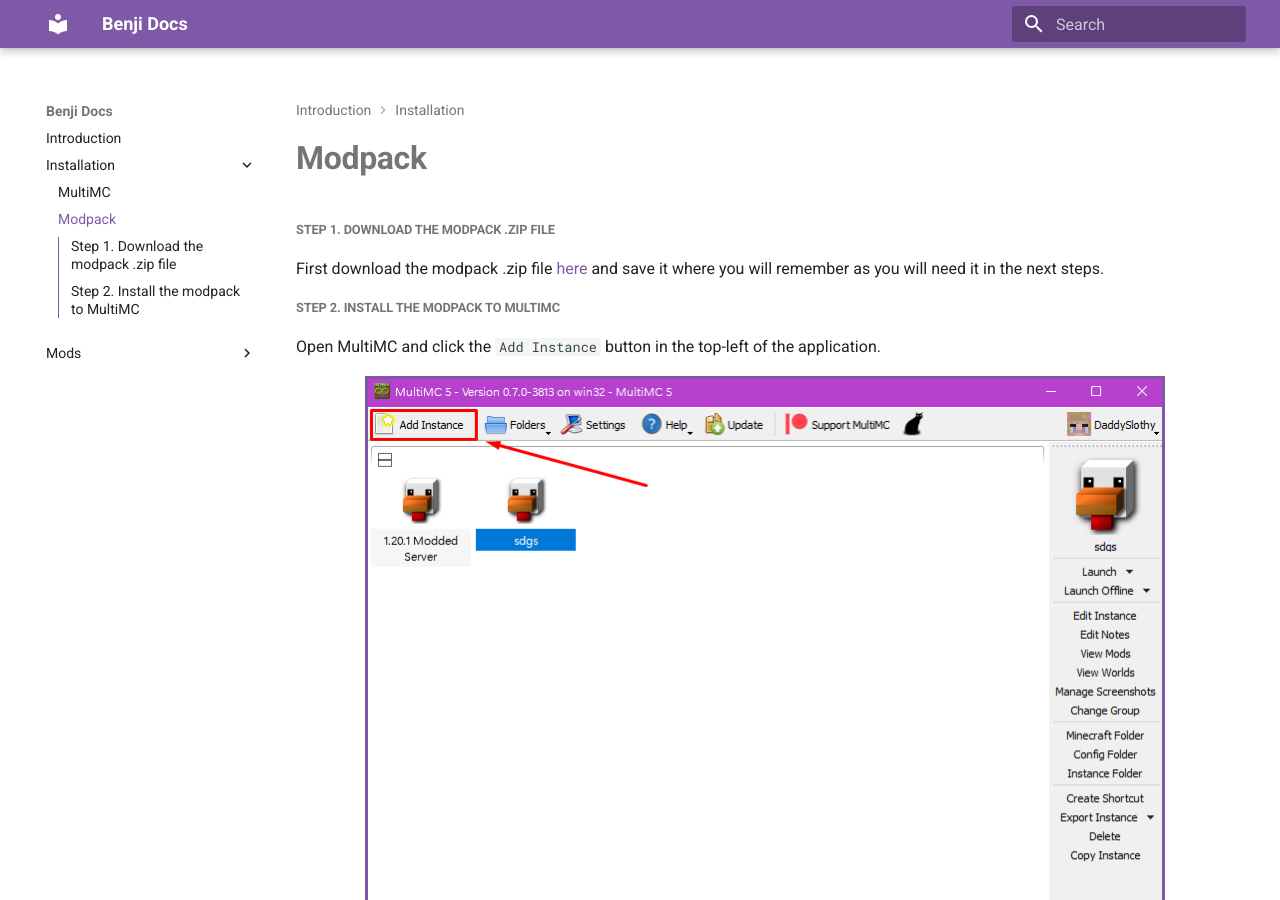
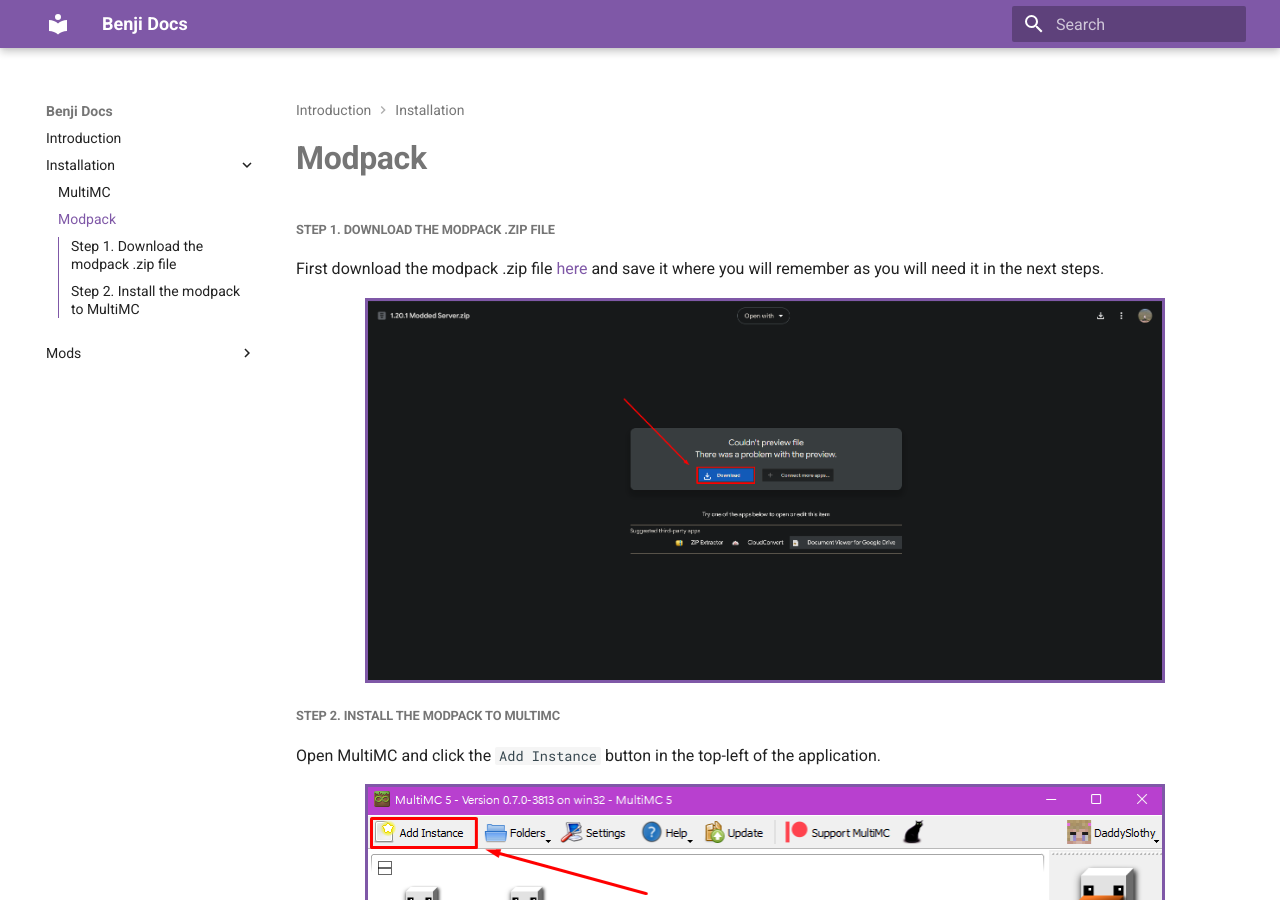
Before and after one commit to benjilul/benjidocs, an MkDocs documentation site: the page built from docs/Installation/nModpack.md, in a window 1280 px wide and 900 px high. Built offline with MkDocs 1.6.1 and Material for MkDocs 9.7.7, drawn with Linux system fonts in a browser that asks for light colours.

Commit message:
Added google download image.

```diff
--- a/docs/Installation/nModpack.md
+++ b/docs/Installation/nModpack.md
@@ -3,6 +3,11 @@
 ##### Step 1. Download the modpack .zip file
 
 First download the modpack .zip file [here](https://drive.google.com/file/d/1r_Qffxku7NNNfG72gpKEKp_2sW-dz_xy/view) and save it where you will remember as you will need it in the next steps.
+
+<p align="center">
+<img src="/images/googledownload.png" alt="MultiMC download" style="border: 3px solid  #7f58a7;" width="800">
+</p>
+
 
 ##### Step 2. Install the modpack to MultiMC
 
```
Also changed, not shown: docs/images/googledownload.png (added).
